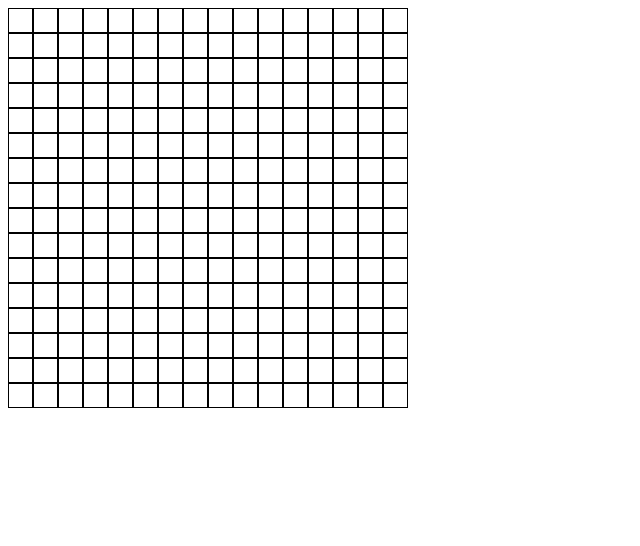
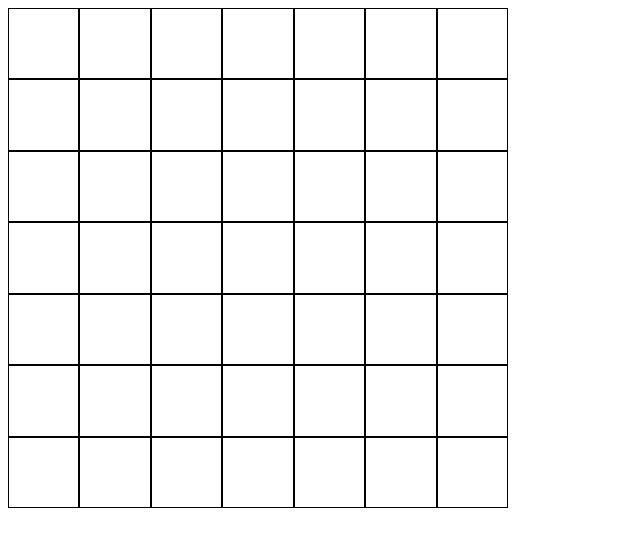
Before and after one commit to erich333/top-etch-a-sketch, a plain HTML site: page index.html in a window 1280 px wide. Shown: the whole page, without its empty margins (0-640 px from the left). Drawn offline with Linux system fonts and the light colour scheme.

Commit message:
Allow grid size to vary by changing single variable

```diff
--- a/css/style.css
+++ b/css/style.css
@@ -1,7 +1,5 @@
 .container {
     display: grid;
-    grid-template-columns: repeat(16, 25px);
-    grid-template-rows: repeat(16, 25px);
 }
 
 .coloredIn {
--- a/js/game.js
+++ b/js/game.js
@@ -1,10 +1,17 @@
-const GRIDHEIGHT = 16;
-const GRIDWIDTH  = 16;
+// Assume grid is square, and sizes are for a side
+const GRIDSIZEINPIXELS = 500;
+let   defaultGridSizeInCells = 7;
 
-function addGridSquares(width, height) {
+function addGridSquares(sideLengthInCells) {
     const gridContainer = document.querySelector('.container');
-    for(let i = 0; i < width; i++) {
-        for(let j = 0; j < height; j++) {
+    const cellSizeInPixels = GRIDSIZEINPIXELS / sideLengthInCells;
+
+    const gridStyleString = `repeat(${sideLengthInCells}, ${cellSizeInPixels}px)`;
+    gridContainer.style.gridTemplateColumns = gridStyleString;
+    gridContainer.style.gridTemplateRows = gridStyleString;
+
+    for(let i = 0; i < sideLengthInCells; i++) {
+        for(let j = 0; j < sideLengthInCells; j++) {
             const div = document.createElement('div');
             div.style.border = '1px solid black';
             div.addEventListener('mouseover', (e) =>
@@ -14,4 +21,4 @@ function addGridSquares(width, height) {
     }
 }
 
-addGridSquares(GRIDHEIGHT, GRIDWIDTH);
+addGridSquares(defaultGridSizeInCells);
```
